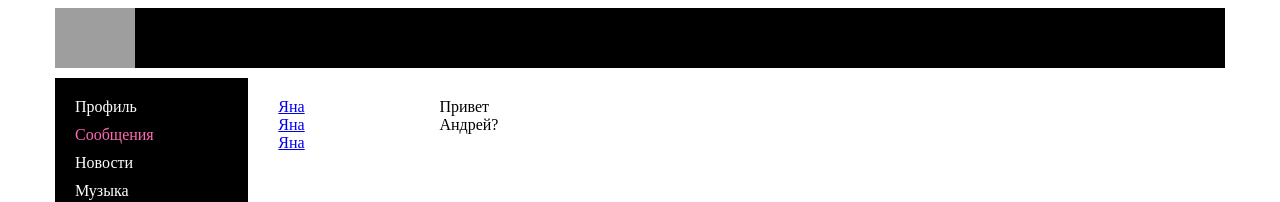
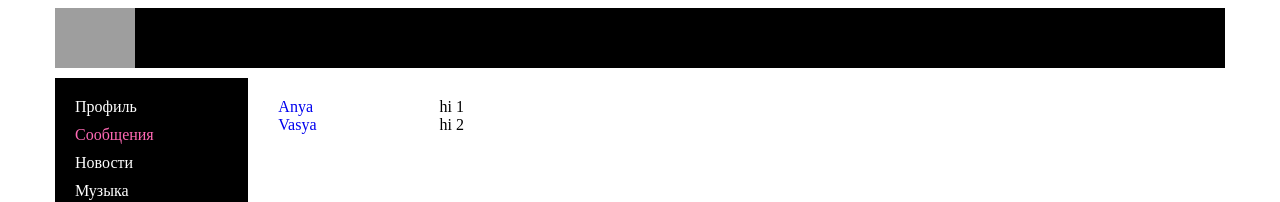
Before and after one commit to emoface1337/react-social-network, a React (Create React App) app: page /dialogs in a window 1280 px wide. Shown: the top 202 px of the page. Built offline with nearby package versions, Linux system fonts and the light colour scheme; grey boxes are pictures that could not be loaded.

Commit message:
added global state, some refactoring

```diff
--- a/src/App.js
+++ b/src/App.js
@@ -8,6 +8,21 @@ import Profile from './components/Profile/Profile'
 import Dialogs from './components/Dialogs/Dialogs'
 
 
+let state = {
+    messages: [
+        { id: 1, text: 'hi 1' },
+        { id: 2, text: 'hi 2' }
+    ],
+    posts: [
+        { id: 1, text: 'post 1' },
+        { id: 1, text: 'post 2' }
+    ],
+    dialogs: [
+        { id: 1, name: 'Anya' },
+        { id: 2, name: 'Vasya' }
+    ]
+}
+
 function App() {
     return (
         <BrowserRouter>
@@ -15,8 +30,8 @@ function App() {
                 <Header/>
                 <Navbar/>
                 <section className="content">
-                    <Route path='/profile' exact component={Profile}/>
-                    <Route path='/dialogs' component={Dialogs}/>
+                    <Route path='/profile' exact render={() => <Profile posts={state.posts}/>}/>
+                    <Route path='/dialogs' render={() => <Dialogs dialogs={state.dialogs} messages={state.messages}/>}/>
                 </section>
             </div>
         </BrowserRouter>
--- /dev/null
+++ b/src/components/Dialogs/DialogMessage/DialogMessage.js
@@ -0,0 +1,9 @@
+import React from 'react'
+
+const DialogMessage = (props) => {
+    return (
+        <div className="dialogs__message">{props.message.text}</div>
+    )
+}
+
+export default DialogMessage
--- /dev/null
+++ b/src/components/Dialogs/DialogUser/DialogUser.js
@@ -0,0 +1,13 @@
+import React from 'react'
+import { NavLink } from 'react-router-dom'
+
+const DialogUser = (props) => {
+    let path = '/dialogs/' + props.dialog.id
+    return (
+        <NavLink to={path} className="dialogs__user" activeClassName="active">
+            {props.dialog.name}
+        </NavLink>
+    )
+}
+
+export default DialogUser
--- a/src/components/Dialogs/Dialogs.js
+++ b/src/components/Dialogs/Dialogs.js
@@ -1,34 +1,25 @@
 import React from 'react'
-import { NavLink } from 'react-router-dom'
 
 import './Dialogs.sass'
+import DialogUser from './DialogUser/DialogUser'
+import DialogMessage from './DialogMessage/DialogMessage'
 
-const UserDialogLink = props => {
-    let path = '/dialogs/' + props.id
-    return (
-        <NavLink to={path} className="dialogs__user" activeClassName="active">
-            Яна
-        </NavLink>
-    )
-}
-
-const UserDialogMessage = props => {
-    return (
-        <div className="dialogs__message">{props.message}</div>
-    )
-}
-
-const Dialogs = () => {
+const Dialogs = (props) => {
     return (
         <div className="content__dialogs">
             <div className="dialogs__users">
-                <UserDialogLink id="1"/>
-                <UserDialogLink id="2"/>
-                <UserDialogLink id="3"/>
+                {
+                    props.dialogs.map(dialog => (
+                        <DialogUser key={`${dialog.id}_${dialog.name}`} dialog={dialog}/>
+                    ))
+                }
             </div>
             <div className="dialogs__messages">
-                <UserDialogMessage message="Привет"/>
-                <UserDialogMessage message="Андрей?"/>
+                {
+                    props.messages.map(message => (
+                        <DialogMessage key={`${message.id}_${message.text}`} message={message}/>
+                    ))
+                }
             </div>
         </div>
     )
--- a/src/components/Dialogs/Dialogs.sass
+++ b/src/components/Dialogs/Dialogs.sass
@@ -8,6 +8,9 @@
   &__users
     padding: 0 20px
 
+    > a
+      text-decoration: none
+
   &__messages
     padding: 0 20px
 
--- a/src/components/Profile/Profile.js
+++ b/src/components/Profile/Profile.js
@@ -3,11 +3,11 @@ import './Profile.sass'
 import ProfilePosts from './ProfilePosts/ProfilePosts'
 import ProfileInfo from './ProfileInfo/ProfileInfo'
 
-const Profile = () => {
+const Profile = (props) => {
     return (
         <>
             <ProfileInfo/>
-            <ProfilePosts/>
+            <ProfilePosts posts={props.posts}/>
         </>
     )
 }
--- a/src/components/Profile/Profile.sass
+++ b/src/components/Profile/Profile.sass
@@ -11,10 +11,12 @@
 
       > img
         width: 100%
+
     &-post
       display: flex
       flex-direction: row
       align-items: center
+
       > img
         width: 60px
         border-radius: 100%
--- a/src/components/Profile/ProfilePosts/Post/Post.js
+++ b/src/components/Profile/ProfilePosts/Post/Post.js
@@ -1,10 +1,10 @@
 import React from 'react'
 
-const Post = () => {
+const Post = (props) => {
     return (
         <div className="content__profile-post">
             <img src="https://dayzrussia.com/wiki/images/f/f7/Faer_ava.jpg" alt="Аватар"/>
-            <h3>Пост 1</h3>
+            <h3>{props.text}</h3>
         </div>
     )
 }
--- a/src/components/Profile/ProfilePosts/ProfilePosts.js
+++ b/src/components/Profile/ProfilePosts/ProfilePosts.js
@@ -1,17 +1,27 @@
 import React from 'react'
 import Post from './Post/Post'
 
-const ProfilePosts = () => {
+const ProfilePosts = (props) => {
+
+    const newPostTextArea = React.createRef()
+
+    const onAddPost = () => {
+        console.log(newPostTextArea.current.value)
+    }
+
     return (
         <>
             <h2>Мои записи</h2>
             <div className="content__profile-add-post">
-                <textarea/>
-                <button>Добавить</button>
+                <textarea ref={newPostTextArea}/>
+                <button onClick={onAddPost}>Добавить</button>
             </div>
             <div className="content__profile-posts">
-                <Post/>
-                <Post/>
+                {
+                    props.posts.map(post => (
+                        <Post key={`${post.id}_${post.text}`} text={post.text}/>
+                    ))
+                }
             </div>
         </>
     )
```
